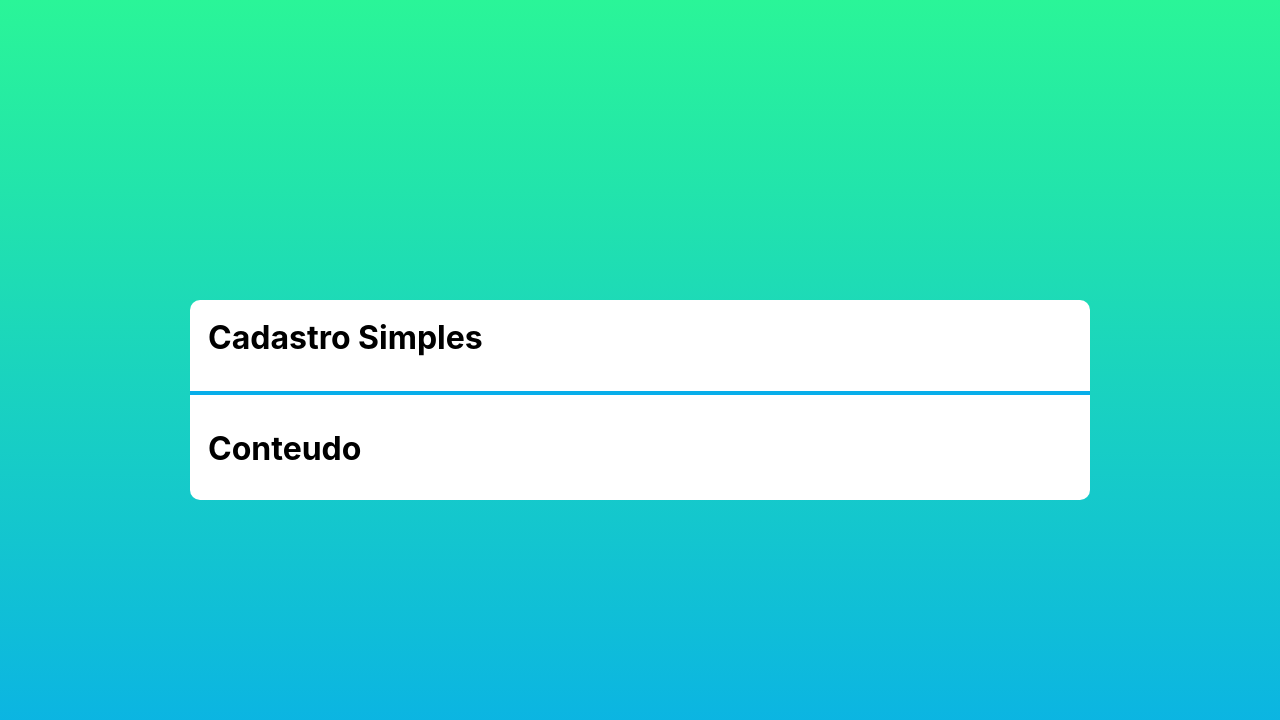
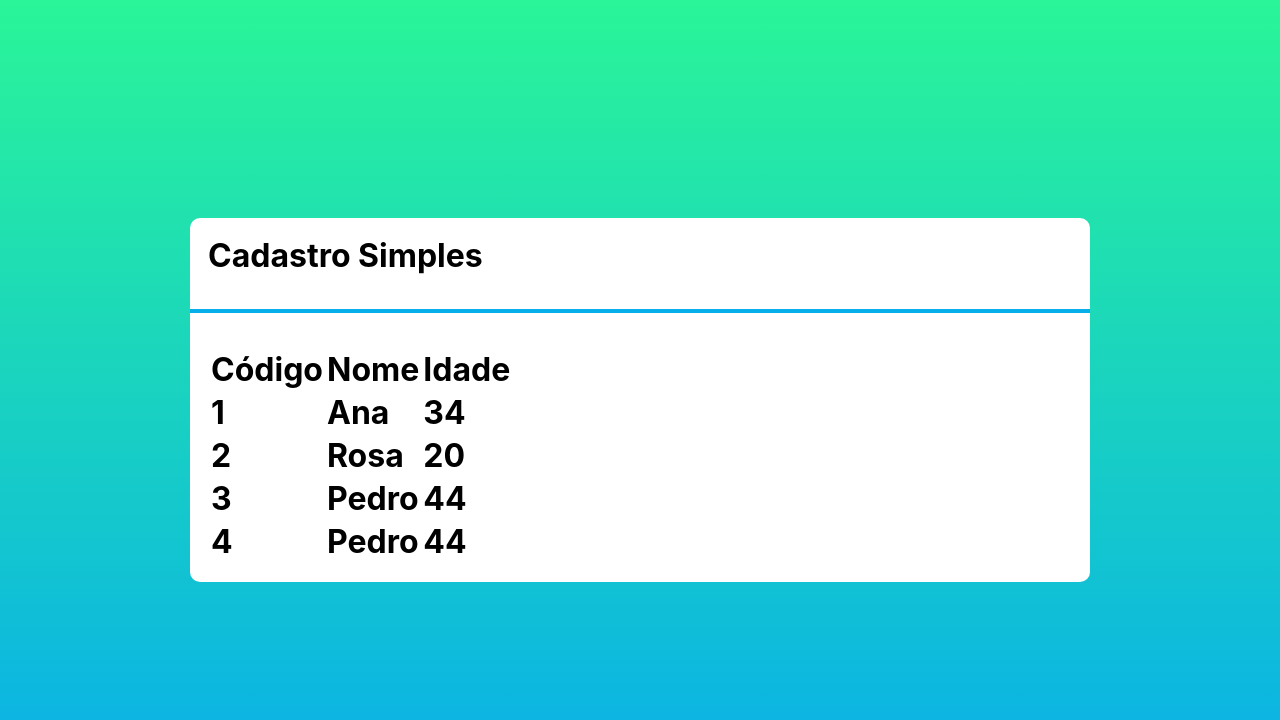
Before and after one commit to jeymes/Simple-Registration, a Next.js app: page / in a window 1280 px wide. Shown: the top 720 px of the page. Built offline with nearby package versions, Linux system fonts and the light colour scheme.

Commit message:
componente tabela aula #01

```diff
--- a/src/components/Layout/Layout.styles.js
+++ b/src/components/Layout/Layout.styles.js
@@ -6,7 +6,6 @@
 align-items: flex-start;
 flex-direction: column;
 width: 900px;
-height: 200px;
 background-color: white;
 border-radius: 10px;
 /* border: 1px solid red; */
--- /dev/null
+++ b/src/components/Tabela/Tabela.tsx
@@ -0,0 +1,42 @@
+import Cliente from "../../core/Cliente/Cliente"
+
+interface TabelaProps {
+    clientes: Cliente[]
+}
+
+export default function Tabela(props) {
+
+    function renderizarCabecalho() {
+        return (
+            <tr>
+                <th>Código</th>
+                <th>Nome</th>
+                <th>Idade</th>
+            </tr>
+        )
+    }
+
+    function renderizarDados() {
+        return props.clientes?.map((cliente, i) => {
+            return (
+                <tr key={'cliente.id'}>
+                    <td>{cliente.id}</td>
+                    <td>{cliente.nome}</td>
+                    <td>{cliente.idade}</td>
+                </tr>
+            )
+        })
+    }
+
+    return (
+        <table>
+            <thead>
+                {renderizarCabecalho()}
+            </thead>
+            <tbody>
+                {renderizarDados()}
+            </tbody>
+
+        </table>
+    )
+}
--- a/src/pages/index.tsx
+++ b/src/pages/index.tsx
@@ -1,11 +1,20 @@
 import * as J from './Pages.styles'
 import Layout from '../components/Layout/Layout'
+import Tabela from '../components/Tabela/Tabela'
+import Cliente from '../core/Cliente/Cliente'
 
 export default function Home() {
+
+  const clientes = [
+    new Cliente('Ana', 34, '1'),
+    new Cliente('Rosa', 20, '2'),
+    new Cliente('Pedro', 44, '3'),
+    new Cliente('Pedro', 44, '4')
+  ]
   return (
     <J.Container>
     <Layout titulo="Cadastro Simples">
-      <span>Conteudo</span>
+      <Tabela clientes={clientes}></Tabela>
     </Layout>
   </J.Container>
   )
```
